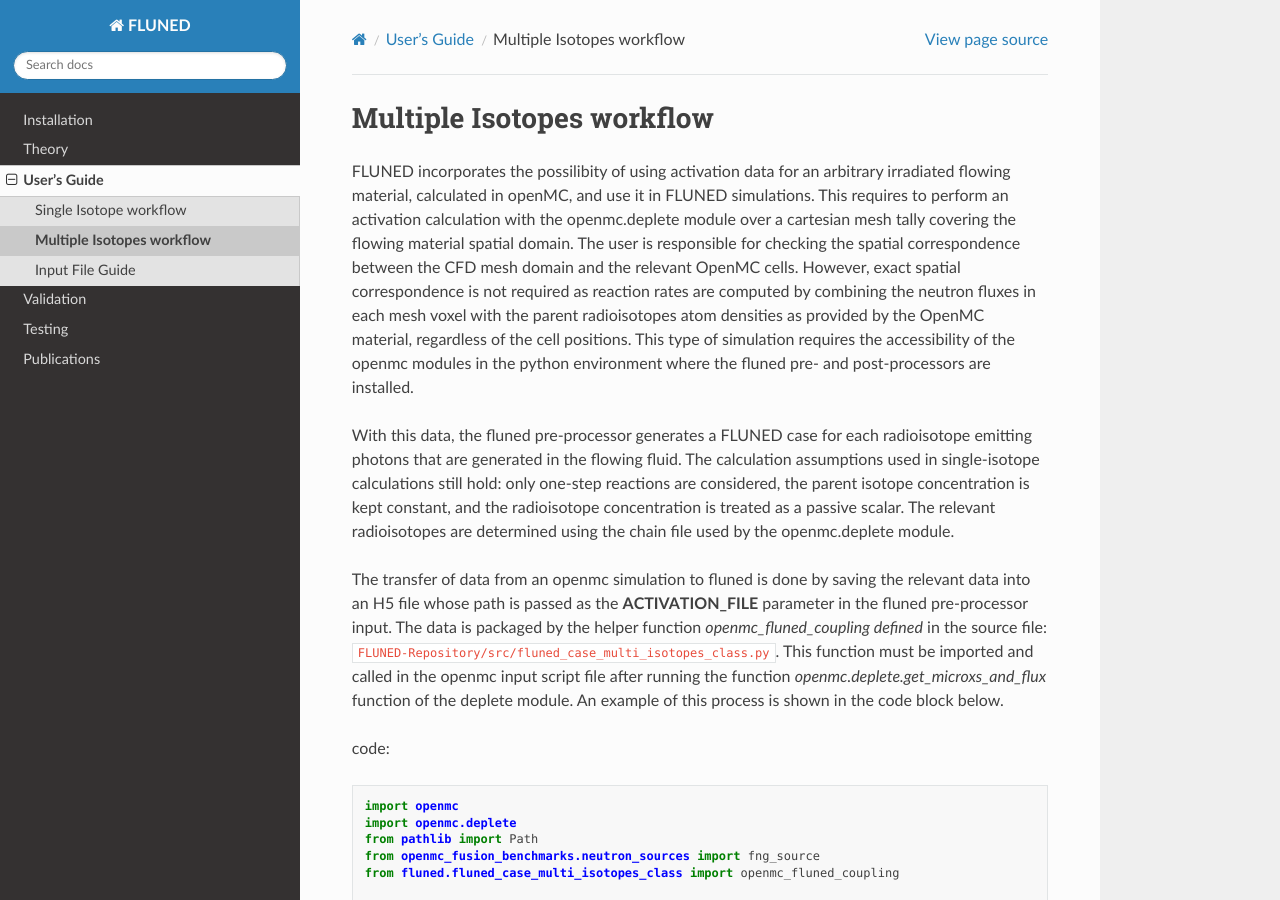
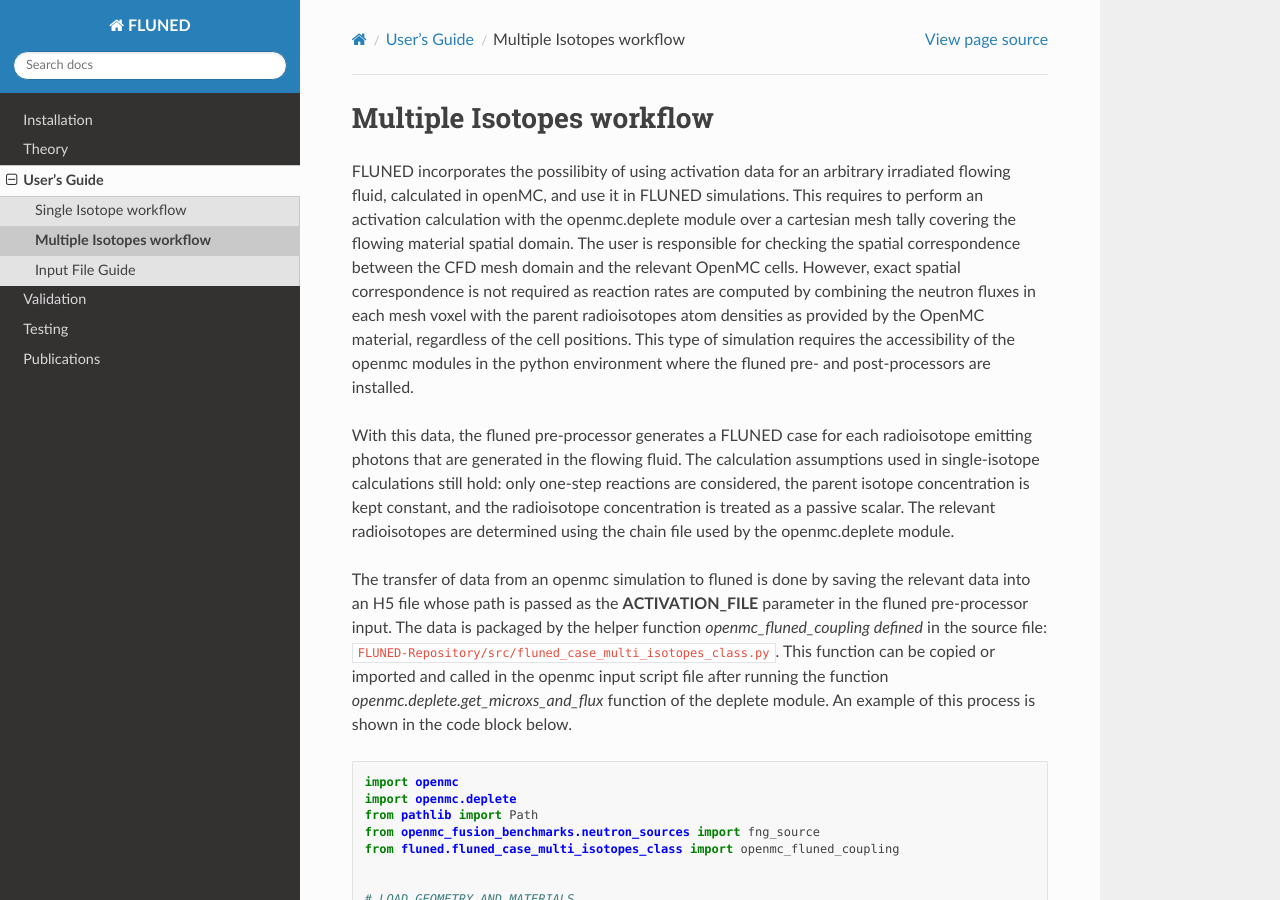
Before and after one commit to marco-de-pietri/FLUNED-repository, a Sphinx documentation site: the page built from docs/source/openmccoupling.rst, in a window 1280 px wide and 900 px high. Built offline with Sphinx 7.4.7 and the Read the Docs theme 3.1.0, drawn with Linux system fonts in a browser that asks for light colours; pages that are not in the unit, such as notebooks, are missing from menus; some of the changed text lies outside the part shown.

```diff
--- a/docs/source/openmccoupling.rst
+++ b/docs/source/openmccoupling.rst
@@ -1,7 +1,7 @@
 Multiple Isotopes workflow
 --------------------------
 
-FLUNED incorporates the possilibity of using activation data for an arbitrary irradiated flowing material, calculated in openMC, and use it in FLUNED simulations.
+FLUNED incorporates the possilibity of using activation data for an arbitrary irradiated flowing fluid, calculated in openMC, and use it in FLUNED simulations.
 This requires to perform an activation calculation with the openmc.deplete module over a cartesian mesh tally covering the flowing material spatial domain.
 The user is responsible for checking the spatial correspondence between the CFD mesh domain and the relevant OpenMC cells.
 However, exact spatial correspondence is not required as reaction rates are computed by combining the neutron fluxes in each mesh voxel with the parent radioisotopes atom densities as provided by the OpenMC material, regardless of the cell positions.
@@ -13,12 +13,12 @@ The relevant radioisotopes are determined using the chain file used by the openm
 
 The transfer of data from an openmc simulation to fluned is done by saving the relevant data into an H5 file whose path is passed as the **ACTIVATION_FILE** parameter in the fluned pre-processor input.
 The data is packaged by the helper function `openmc_fluned_coupling defined` in the source file: ``FLUNED-Repository/src/fluned_case_multi_isotopes_class.py``.
-This function must be imported and called in the openmc input script file after running the function `openmc.deplete.get_microxs_and_flux` function of the deplete module.
+This function can be copied or imported and called in the openmc input script file after running the function `openmc.deplete.get_microxs_and_flux` function of the deplete module.
 An example of this process is shown in the code block below.
 
 
 
-code::
+.. code-block:: python
 
     import openmc
     import openmc.deplete
@@ -127,7 +127,7 @@ This post-processor can be launched by simply running in the CFD folder containi
 
    .. code-block:: bash
 
-      fluned_post_multi_isotopes
+      fluned-post-multi-isotopes
 
 This post-processor crawls the folders with the completed FLUNED cases and generates a computational model of the radiation source of the activated fluid.
 The geometry of the computational model is the tetrahedralized Unstructured Mesh of the CFD and FLUNED simulations.
```
Also changed, not shown: docs/source/singleisotope.rst (+11 -11 lines).
